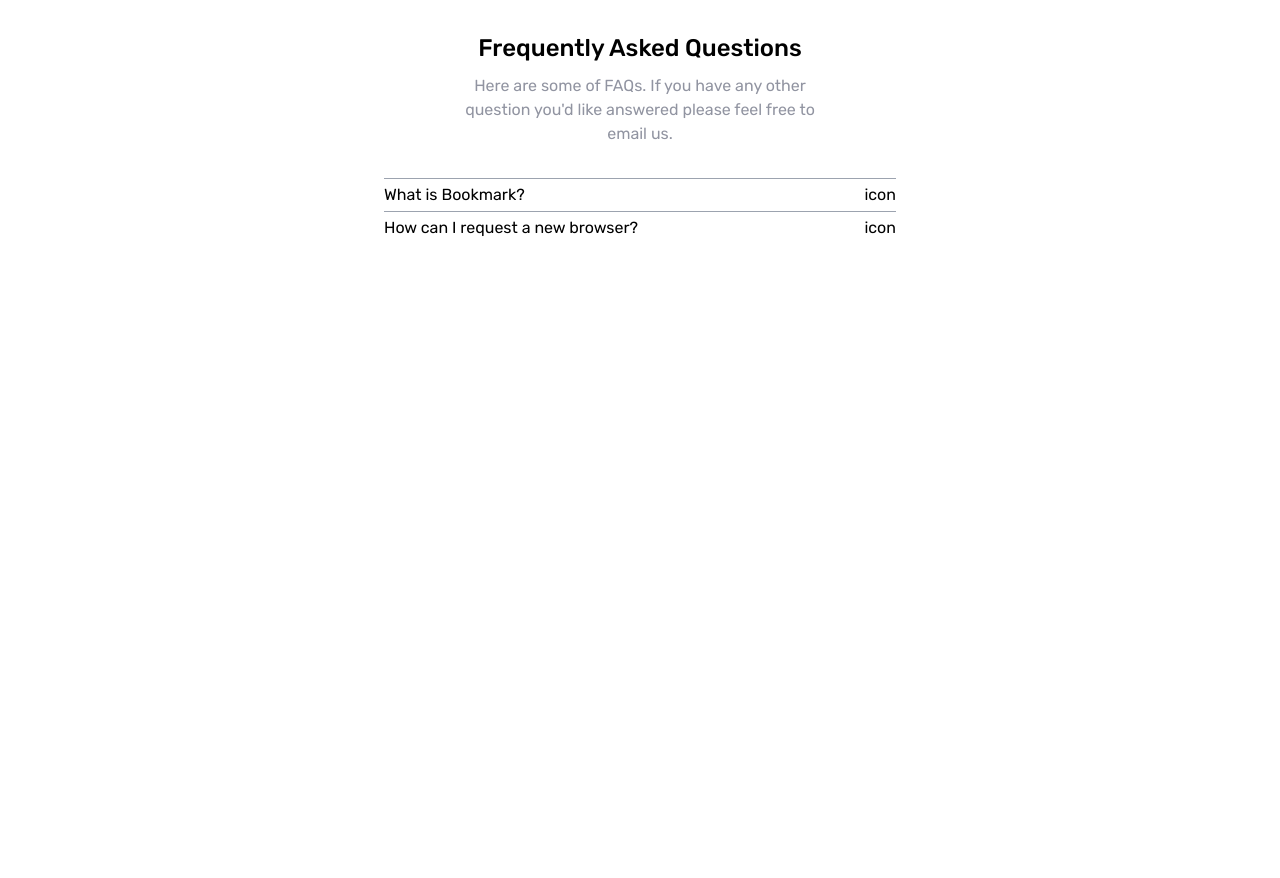
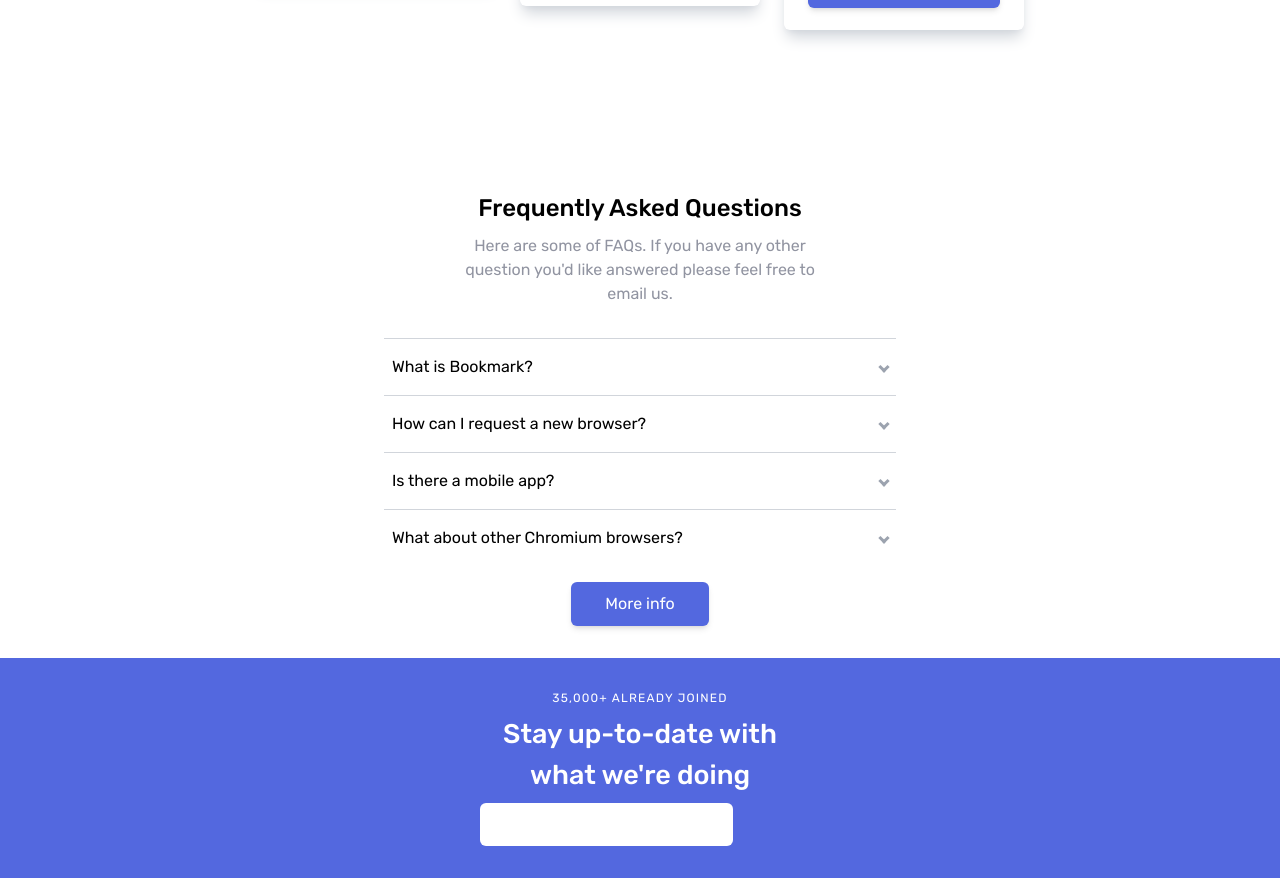
Before and after one commit to broken-vagrant/fe-c7-bookmark-landing-page, a React (Vite) app: page / in a window 1280 px wide. Shown: the part 1895-2773 px from the top of the page. Before the commit the page ends 2139 px from the top, so only its background shows below. Built offline with nearby package versions, Linux system fonts and the light colour scheme.

Commit message:
add textfield,accordion imrpovement

```diff
--- a/src/App.tsx
+++ b/src/App.tsx
@@ -1,13 +1,14 @@
 import './App.css';
 import BrowserCard from './components/BrowserCard';
 import Button from './components/Button';
+import Contact from './components/Contact';
 import FAQ from './components/FAQ';
 import Features from './components/Features';
 import Header from './components/Header';
 
 const DownloadOptions = () => {
   return (
-    <section className="relative text-[.9rem] sm:text-[1rem]">
+    <section className="py-8 relative text-[.9rem] sm:text-[1rem]">
       <div className="text-center w-full sm:w-3/4 lg:w-2/4 xl:1/4  mx-auto px-2 lg:px-0">
         <h2>
           Download the extension
@@ -58,6 +59,7 @@ function App() {
         <Features />
         <DownloadOptions />
         <FAQ />
+        <Contact />
       </main>
     </div>
   );
--- a/src/components/Accordion/Accordion.tsx
+++ b/src/components/Accordion/Accordion.tsx
@@ -2,6 +2,13 @@ import React, { ComponentPropsWithRef, isValidElement, ReactNode, useCallback, u
 import { isFragment } from "react-is";
 import AccordionContext from "./AccordionContext";
 
+const TransitionComponent = ({ children, expanded }: { children: ReactNode, expanded: boolean }) => {
+  return (
+    <div className={`min-h-0 h-0 overflow-hidden transition-[height] duration-300 ${expanded ? '!h-auto overflow-visible' : ''}`}>
+      {children}
+    </div>
+  )
+}
 interface AccordionProps extends ComponentPropsWithRef<'div'> {
   defaultExpanded?: boolean;
   disabled?: boolean;
@@ -40,18 +47,19 @@ const Accordion = React.forwardRef<HTMLDivElement, AccordionProps>(function Acco
     <div
       ref={ref}
       {...other}
-      className={`w-[40%] mx-auto ${classes?.root ? classes.root : ''}`}
+      className={`${expanded ? 'mb-4' : ''} ${classes?.root ? classes.root : ''}`}
     >
       <AccordionContext.Provider value={contextValue}>{summary}</AccordionContext.Provider>
+      <TransitionComponent expanded={expanded}>
         <div
           aria-labelledby={summary.props.id}
           id={summary.props['aria-controls']}
           role="region"
           className={classes?.region ? classes.region : ''}
-        hidden={!expanded}
         >
           {children}
         </div>
+      </TransitionComponent>
     </div>
   )
 })
--- a/src/components/Accordion/AccordionDetails.tsx
+++ b/src/components/Accordion/AccordionDetails.tsx
@@ -11,7 +11,7 @@ const AccordionDetails = React.forwardRef<HTMLDivElement, AccordionDetailsProps>
   return (
     <div
       ref={ref}
-      className={classes?.root ? classes.root : ''}
+      className={`px-2 ${classes?.root ? classes.root : ''}`}
       {...other}
     >
     </div>
--- a/src/components/Accordion/AccordionSummary.tsx
+++ b/src/components/Accordion/AccordionSummary.tsx
@@ -12,7 +12,7 @@ interface AccordionSummaryProps extends ComponentPropsWithRef<'button'> {
 const AccordionSummary = React.forwardRef<HTMLButtonElement, AccordionSummaryProps>(function AccordionSummary(props, ref) {
   const { children, className, onClick, classes, ...other } = props;
 
-  const { disabled = false, disableGutters, expanded, toggle } = useContext(AccordionContext)!;
+  const { disabled = false, expanded, toggle } = useContext(AccordionContext)!;
 
   const handleChange = (event: React.MouseEvent<HTMLButtonElement>) => {
     if (toggle) {
@@ -27,14 +27,14 @@ const AccordionSummary = React.forwardRef<HTMLButtonElement, AccordionSummaryPro
       <button
         disabled={disabled}
         aria-expanded={expanded}
-        className={`py-1 w-full ${classes?.button ? classes.button : ""}`}
+        className={`px-2 py-4 w-full border-solid border-t-[1px] border-gray-300 ${classes?.button ? classes.button : ""} hover:text-soft-red`}
         ref={ref}
         onClick={handleChange}
         {...other}
       >
         <div className={`flex justify-between items-center ${classes?.content ? classes.content : ''}`}>
           {children}
-          <span className={classes?.icon}>icon</span>
+          <span className={`w-2 h-2 pointer-events-none border-solid border-gray-400 border-r-[3px] border-b-[3px] rotate-45 transition-transform ${expanded ? '-rotate-[135deg] border-soft-red' : ''} ${classes?.icon ? classes.icon : ''}`}></span>
         </div>
       </button>
     </h3>
--- a/src/components/Contact.tsx
+++ b/src/components/Contact.tsx
@@ -0,0 +1,17 @@
+import { TextField } from "./TextField";
+
+const Contact = () => {
+  return (
+    <section className="bg-soft-blue py-8">
+      <div className="w-1/4 mx-auto ">
+        <p className="uppercase tracking-widest text-white text-xs text-center">35,000+ Already joined</p>
+        <h2 className="text-white text-center">Stay up-to-date with what we're doing</h2>
+        <TextField tag="input"></TextField>
+      </div>
+    </section>
+  )
+}
+
+
+
+export default Contact;
--- a/src/components/FAQ.tsx
+++ b/src/components/FAQ.tsx
@@ -1,15 +1,17 @@
 import { Accordion, AccordionDetails, AccordionSummary } from "./Accordion";
+import Button from "./Button";
 
 const FAQ = () => {
   return (
-    <section className="relative sm:text-[1rem] text-[.9rem]">
+    <section className="py-8 relative sm:text-[1rem] text-[.9rem]">
       <div className="px-2 lg:px-0 w-full sm:w-[80%] md:w-[60%] lg:w-[30%] mx-auto my-8 text-center">
         <h2>Frequently Asked Questions</h2>
         <p className="text-grayish-blue">
           Here are some of FAQs. If you have any other question you'd like answered please feel free to email us.
         </p>
       </div>
-      <Accordion classes={{ root: 'border-solid border-y-[1px] border-gray-400' }}>
+      <div className="w-[90%] sm:w-[80%] lg:w-[60%] xl:w-[40%] mx-auto">
+        <Accordion classes={{ root: '' }}>
           <AccordionSummary id="panel1-header" aria-controls="panel1-content">
             What is Bookmark?
           </AccordionSummary>
@@ -29,6 +31,30 @@ const FAQ = () => {
             </p>
           </AccordionDetails>
         </Accordion>
+        <Accordion>
+          <AccordionSummary id="panel3-header" aria-controls="panel3-content">
+            Is there a mobile app?
+          </AccordionSummary>
+          <AccordionDetails>
+            <p className="text-grayish-blue">
+              voluptatum quam eius cupiditate, asperiores nemo, doloribus rem necessitatibus sed totam. Lorem ipsum, dolor sit amet consectetur adipisicing elit. Id dignissimos corporis magni accusantium nobis sunt? Deleniti sit corporis asperiores quisquam, quis ullam amet magnam sunt blanditiis vel, ab voluptatum fuga?
+            </p>
+          </AccordionDetails>
+        </Accordion>
+        <Accordion>
+          <AccordionSummary id="panel3-header" aria-controls="panel3-content">
+            What about other Chromium browsers?
+          </AccordionSummary>
+          <AccordionDetails>
+            <p className="text-grayish-blue">
+              Lorem ipsum dolor sit amet consectetur adipisicing elit. Repellat nobis libero eveniet recusandae molestias harum id ipsa sint modi error nulla, dicta consequatur laborum nesciunt ad neque, reiciendis sapiente! Vel? quis ullam amet magnam sunt blanditiis vel, ab voluptatum fuga?
+            </p>
+          </AccordionDetails>
+        </Accordion>
+      </div>
+      <div className="mt-4 text-center">
+        <Button>More info</Button>
+      </div>
     </section>
   )
 }
--- a/src/components/Features.tsx
+++ b/src/components/Features.tsx
@@ -54,7 +54,7 @@ const Tabs = () => {
 }
 const Features = () => {
   return (
-    <section className="relative mt-10 text-[.9rem] sm:text-[1rem]">
+    <section className="py-4 relative mt-10 text-[.9rem] sm:text-[1rem]">
       <div className="px-2 lg:px-0 w-full sm:w-[80%] md:w-[60%] lg:w-[30%] mx-auto my-8 text-center">
         <h2 className="">
           Features
--- /dev/null
+++ b/src/components/TextField.tsx
@@ -0,0 +1,85 @@
+import React, { RefObject } from "react";
+import { ComponentProps } from "react";
+
+const fieldRootStyles = `p-0 align-top min-w-0 border-0 inline-flex flex-col relative`;
+
+const inputStyles = `w-full border-none outline-none select-none font-[inherit] text-current peer`;
+
+const inputRootStyles = `group px-1 py-2 relative inline-flex font-[inherit] bg-white rounded-md`;
+
+const inputBorderStyles = `text-left absolute inset-0 m-0 py-0 px-2 pointer-events-none overflow-hidden min-w-0 rounded-md border-gray-400 border-solid border-0 peer-focus:border-2 peer-focus:border-soft-red  group-hover:border-[1px] group-hover:border-soft-red`;
+
+
+const inputLabelStyles = `block font-[inherit] p-0 text-black text-opacity-[.5] origin[left_top] whitespace-nowrap transition-default overflow-ellipsis z-index-[1] transform translate-x-3 translate-y-2  scale-100 absolute top-0 left-0 overflow-hidden`;
+
+const inputLabelActiveStyles = `translate-y-[-.4em] scale-75 text-inherit`;
+
+export const InputAdornment = React.forwardRef<HTMLDivElement, ComponentProps<'div'>>(function InputAdornment(props, ref) {
+  return (
+    <div className={`inline-flex justify-center items-center px-1 font-[inherit]`} {...props} ref={ref}>
+    </div>
+  )
+})
+
+interface OwnTextFieldProps<T> {
+  InputProps?: {
+    startAdornment?: JSX.Element | null;
+    endAdornment?: JSX.Element | null;
+  }
+  fullWidth?: boolean
+  label?: string
+  error?: boolean
+  helperText?: string
+  classes?: {
+    fieldRoot?: string
+    inputRoot?: string
+    input?: string
+  }
+  tag: T;
+}
+type TextFieldProps<T extends "input" | "textarea"> = OwnTextFieldProps<T> & ComponentProps<T>;
+
+declare function TextFieldFn<T extends "input" | "textarea">(props: TextFieldProps<T>): JSX.Element;
+
+export const TextField = React.forwardRef<HTMLElement, TextFieldProps<any>>(function TextField(props, ref) {
+  const { InputProps = {}, fullWidth, classes, label, tag, error, helperText, ...rest } = props;
+  const { startAdornment, endAdornment } = InputProps;
+
+  return (
+    <div className={`${fieldRootStyles} ${fullWidth ? "w-full" : ""} ${classes ? classes.fieldRoot : ""}`}>
+      <div className={`${inputRootStyles} ${fullWidth ? 'w-full' : ''} ${classes ? classes.inputRoot : ''}]`} >
+        {
+          label ? (<label className={`${inputLabelStyles} ${inputLabelActiveStyles} ${error ? 'text-red-500!' : ''}`}>{label}</label>) : null
+        }
+        {
+          startAdornment ? (
+            startAdornment
+          ) : null
+        }
+        {
+          tag === "textarea" ? (
+            <textarea ref={ref as RefObject<HTMLTextAreaElement>} {...rest} className={`${inputStyles} ${classes ? classes.input : ''}`} />
+          ) : (
+            <input type="text" ref={ref as RefObject<HTMLInputElement>} {...rest} className={`${inputStyles} ${classes ? classes.input : ''}`} />
+          )
+        }
+        <fieldset aria-hidden="true" className={`${inputBorderStyles} ${error ? 'border-red-500!' : ''}`}>
+          <legend className="block max-w-0 p-0 invisible leading-[11px]" style={{ maxWidth: "100%" }}>
+            <span>{label}</span>
+          </legend>
+        </fieldset>
+        {
+          endAdornment ? (
+            endAdornment
+
+          ) : null
+        }
+      </div >
+      {
+        error ? (
+          <p className={`text-xs ${error ? 'text-red-500!' : ''}`}>{helperText}</p>
+        ) : null
+      }
+    </div>
+  )
+}) as typeof TextFieldFn;
--- a/tailwind.config.js
+++ b/tailwind.config.js
@@ -1,7 +1,7 @@
 module.exports = {
   content: [
     "./index.html",
-    "./src/**/*.{vue,js,ts,jsx,tsx}",
+    "./src/**/*.{js,ts,jsx,tsx}",
   ],
   theme: {
     extend: {
```
Lines whose indentation alone changed are shown as unchanged.
